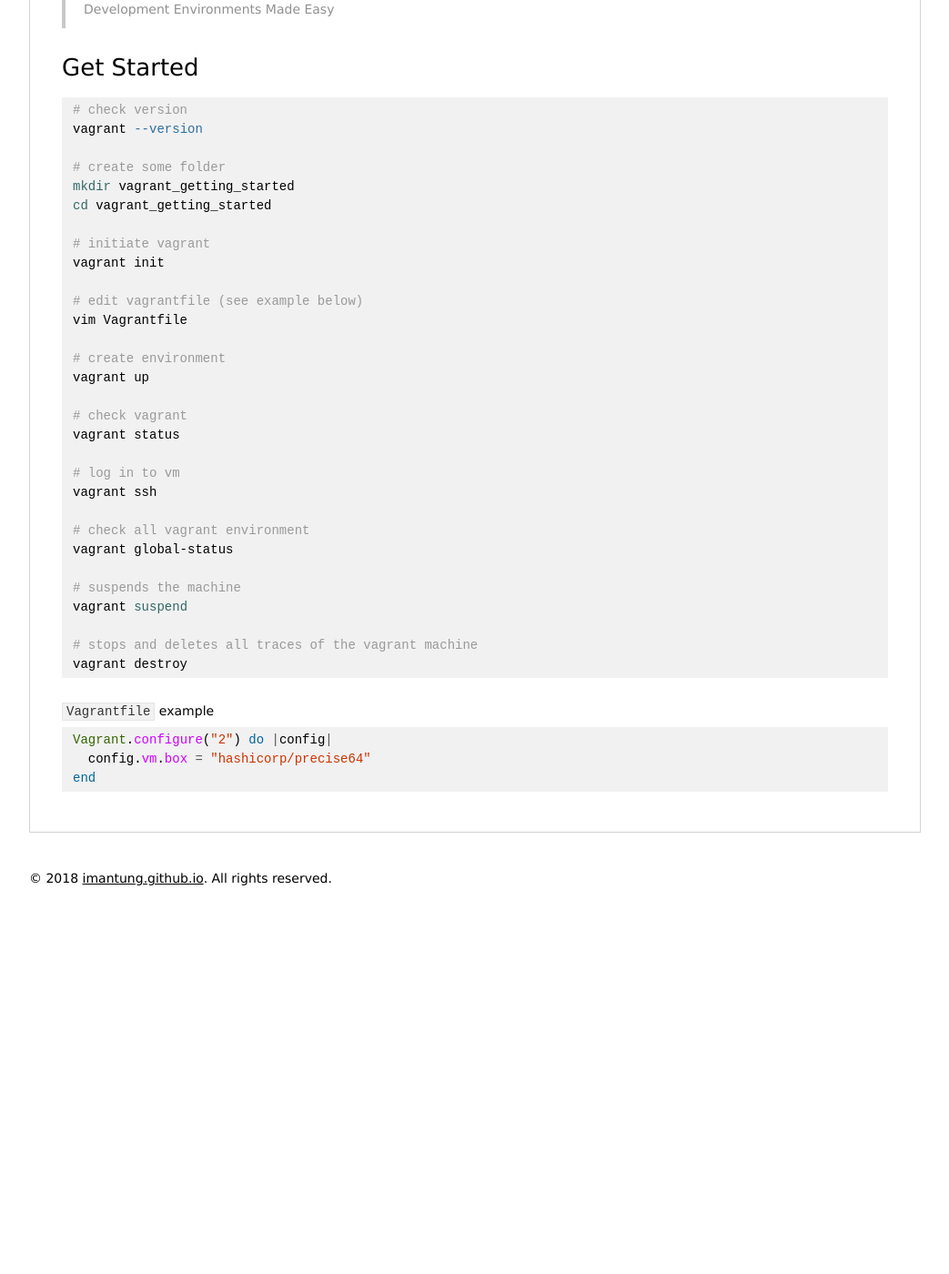
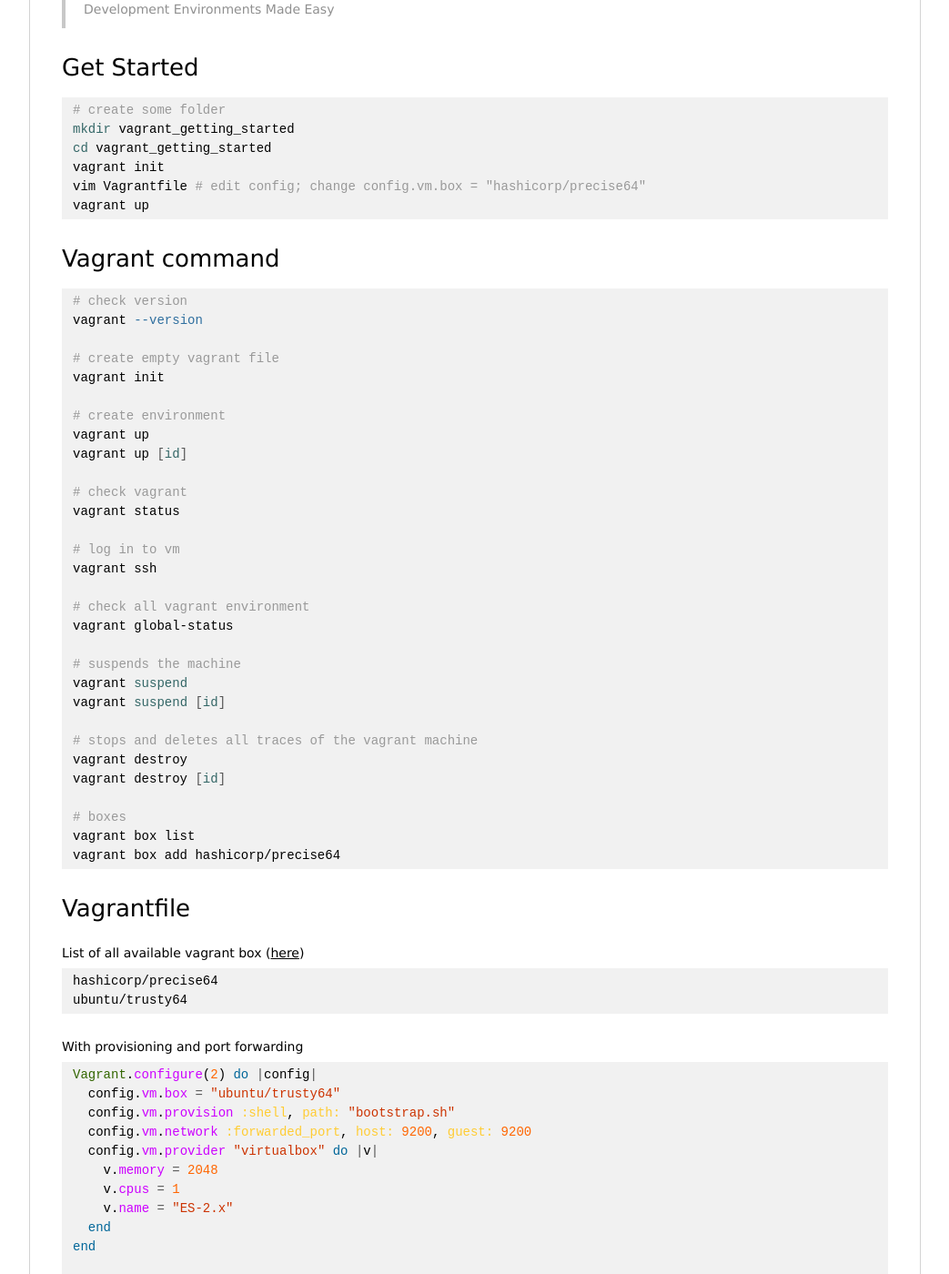
Before and after one commit to imantung/imantung.github.io, a Jekyll site: the page built from gist/techstacks/vagrant.md, in a window 1280 px wide and 1400 px high, scrolled down 401 px. Shown: the whole window at 91% size, without its empty margins (118-1161 px from the left). Built offline with Jekyll 4.4.1, drawn with Linux system fonts in a browser that asks for light colours; nearby versions of some CDN libraries; before the commit the page ends 1398 px from its top, so only the background shows below that.

Commit message:
update content

````diff
--- a/gist/techstacks/vagrant.md
+++ b/gist/techstacks/vagrant.md
@@ -16,21 +16,27 @@ https://www.vagrantup.com/
 ### Get Started
 
 ```sh
+# create some folder
+mkdir vagrant_getting_started
+cd vagrant_getting_started
+vagrant init
+vim Vagrantfile # edit config; change config.vm.box = "hashicorp/precise64"
+vagrant up
+```
+
+
+### Vagrant command
+
+```sh
 # check version
 vagrant --version
 
-# create some folder
-mkdir vagrant_getting_started
-cd vagrant_getting_started
-
-# initiate vagrant
+# create empty vagrant file
 vagrant init
-
-# edit vagrantfile (see example below)
-vim Vagrantfile
 
 # create environment
 vagrant up
+vagrant up [id]
 
 # check vagrant
 vagrant status
@@ -43,14 +49,38 @@ vagrant global-status
 
 # suspends the machine
 vagrant suspend
+vagrant suspend [id]
 
 # stops and deletes all traces of the vagrant machine
 vagrant destroy
+vagrant destroy [id]
+
+# boxes
+vagrant box list
+vagrant box add hashicorp/precise64
 ```
 
-`Vagrantfile` example
+
+### Vagrantfile
+
+List of all available vagrant box ([here](https://app.vagrantup.com/boxes/search))
+```
+hashicorp/precise64
+ubuntu/trusty64
+```
+
+
+With provisioning and port forwarding
 ```ruby
-Vagrant.configure("2") do |config|
-  config.vm.box = "hashicorp/precise64"
+Vagrant.configure(2) do |config|
+  config.vm.box = "ubuntu/trusty64"
+  config.vm.provision :shell, path: "bootstrap.sh"
+  config.vm.network :forwarded_port, host: 9200, guest: 9200
+  config.vm.provider "virtualbox" do |v|
+    v.memory = 2048
+    v.cpus = 1
+    v.name = "ES-2.x"
+  end
 end
+
 ```
````
Also changed, not shown: gist/concepts/design-principle.md (+15 -2 lines), gist/techstacks/go.md (+36 -0 lines), gist/techstacks/kafka.md (+7 -0 lines), gist/techstacks/linux.md (+18 -1 lines), gist/others/paradoxical-commandments.md (line endings or trailing spaces).
